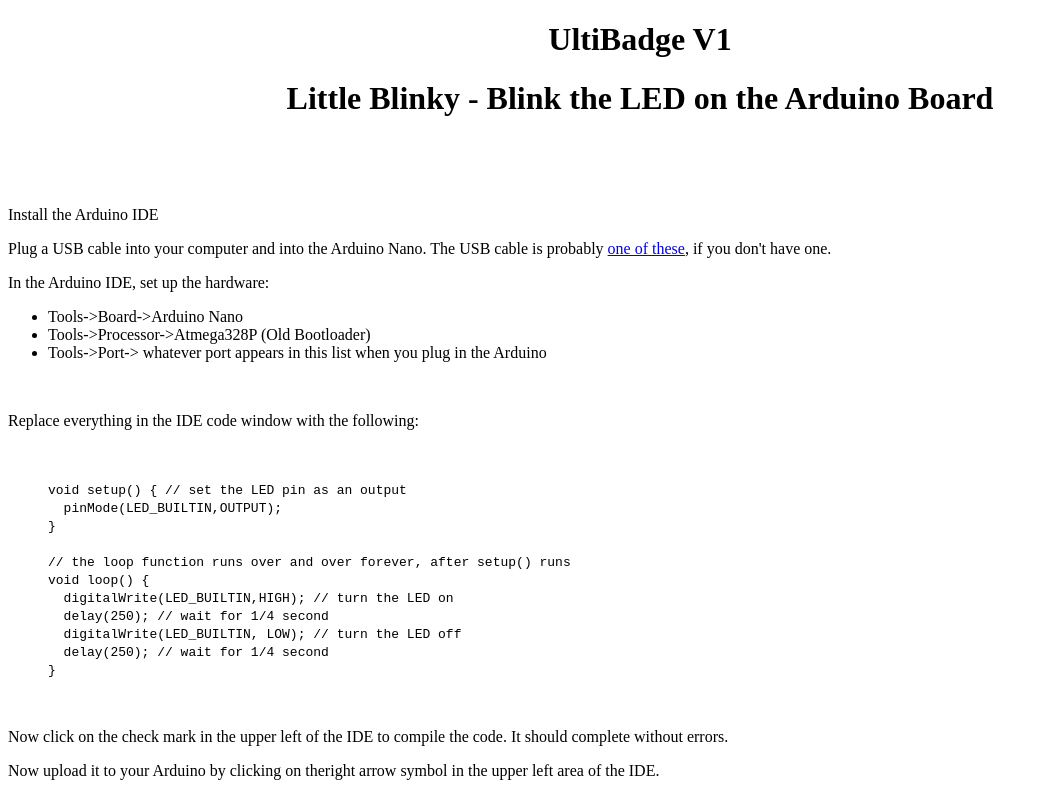
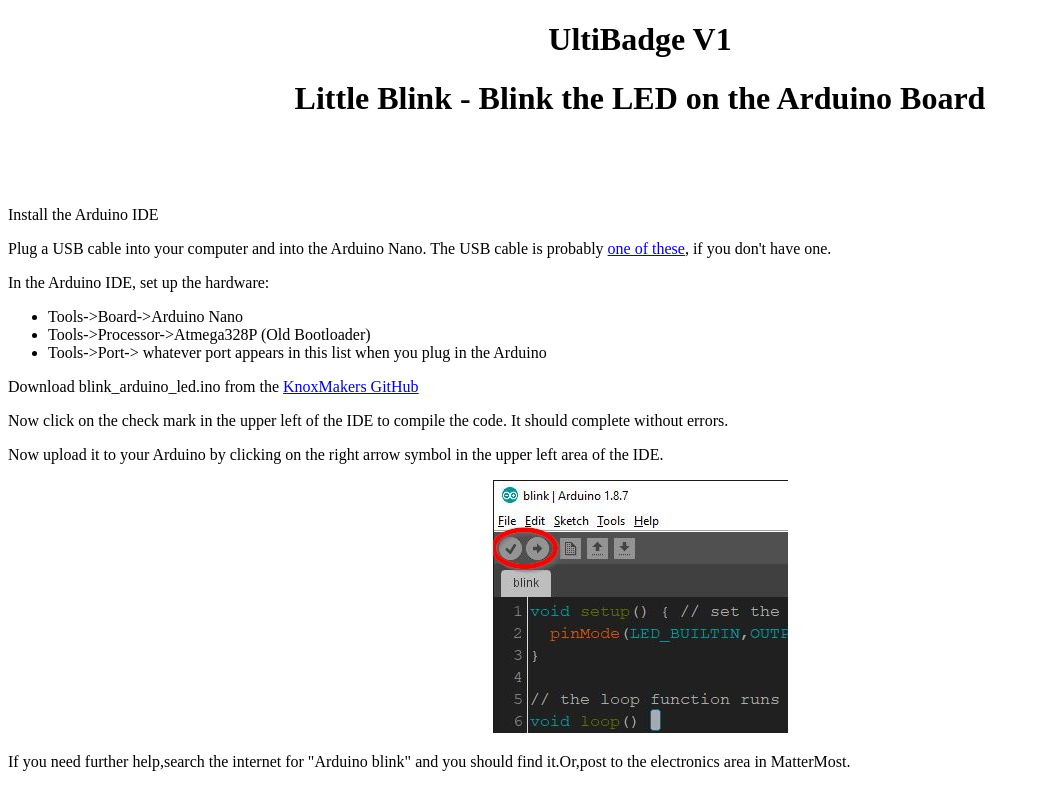
Before and after one commit to KnoxMakers/Electronics, a plain HTML site: page UltiBadge/documentation/ultibadge-v1-blink.html in a window 1280 px wide. Shown: the top 793 px of the page, without its empty margins (0-1048 px from the left). Drawn offline with Linux system fonts and the light colour scheme; files whose address does not match are found by name.

Commit message:
mnor updates to badge files

```diff
--- a/UltiBadge/documentation/ultibadge-v1-blink.html
+++ b/UltiBadge/documentation/ultibadge-v1-blink.html
@@ -7,8 +7,8 @@
   <body>
     <h1 style=" text-align: center;">UltiBadge V1</h1>
     <h1> </h1>
-    <h1 style=" text-align: center;">Little Blinky - Blink the LED on the
-      Arduino Board</h1>
+    <h1 style=" text-align: center;">Little Blink - Blink the LED on the Arduino
+      Board</h1>
     <p><br>
     </p>
     <p style="text-align: center;"> </p>
@@ -25,29 +25,12 @@
       <li>Tools-&gt;Port-&gt; whatever port appears in this list when you plug
         in the Arduino</li>
     </ul>
-    <p><br>
-    </p>
-    <p>Replace everything in the IDE code window with the following:</p>
-    <p><span class="kw1" style="box-sizing: border-box; color: rgb(204, 102, 0); font-family: &quot;TyponineSans Monospace Regular 4&quot;; font-size: 14px; font-style: normal; font-variant-ligatures: normal; font-variant-caps: normal; font-weight: 400; letter-spacing: normal; orphans: 2; text-align: start; text-indent: 0px; text-transform: none; white-space: normal; widows: 2; word-spacing: 0px; -webkit-text-stroke-width: 0px; background-color: rgb(236, 241, 241); text-decoration-style: initial; text-decoration-color: initial;"><br>
-      </span><span class="br0" style="box-sizing: border-box; color: rgb(0, 0, 0); font-family: &quot;TyponineSans Monospace Regular 4&quot;; font-size: 14px; font-style: normal; font-variant-ligatures: normal; font-variant-caps: normal; font-weight: 400; letter-spacing: normal; orphans: 2; text-align: start; text-indent: 0px; text-transform: none; white-space: normal; widows: 2; word-spacing: 0px; -webkit-text-stroke-width: 0px; background-color: rgb(236, 241, 241); text-decoration-style: initial; text-decoration-color: initial;"></span></p>
-    <div style="margin-left: 40px;"> <code> void setup() { // set the LED pin
-        as an output</code><br>
-      <code> &nbsp;&nbsp;pinMode(LED_BUILTIN,OUTPUT);</code><br>
-      <code> }</code><br>
-      <code> </code><br>
-      <code> // the loop function runs over and over forever, after setup() runs</code><br>
-      <code> void loop() {</code><br>
-      <code> &nbsp;&nbsp;digitalWrite(LED_BUILTIN,HIGH); // turn the LED on</code><br>
-      <code> &nbsp;&nbsp;delay(250); // wait for 1/4 second</code><br>
-      <code> &nbsp;&nbsp;digitalWrite(LED_BUILTIN, LOW); // turn the LED off</code><br>
-      <code> &nbsp;&nbsp;delay(250); // wait for 1/4 second</code><br>
-      <code> }</code></div>
-    <p><br>
-    </p>
-    <p>Now click on the check mark in the upper left of the IDE to compile the
-      code. It should complete without errors.</p>
-    <p>Now upload it to your Arduino by clicking on theright arrow symbol in the
-      upper left area of the IDE.</p>
+    <p>Download blink_arduino_led.ino from the <a href="https://github.com/KnoxMakers/Electronics/tree/master/UltiBadge/example_code/blink_arduino_led">KnoxMakers
+        GitHub</a></p>
+    Now click on the check mark in the upper left of the IDE to compile the
+    code. It should complete without errors.
+    <p>Now upload it to your Arduino by clicking on the right arrow symbol in
+      the upper left area of the IDE.</p>
     <div style="text-align: center;"><img src="file:///C:/Users/Ray/Dropbox/Projects/kicad/km-ultimate-badge-kit/github-content/ultibadge-blinky.jpg"
 
         alt=""></div>
```
Also changed, not shown: UltiBadge/documentation/index.html (+5 -6 lines), UltiBadge/documentation/ultibadge-v1-big-blink.html (+12 -6 lines), 1 other file.
